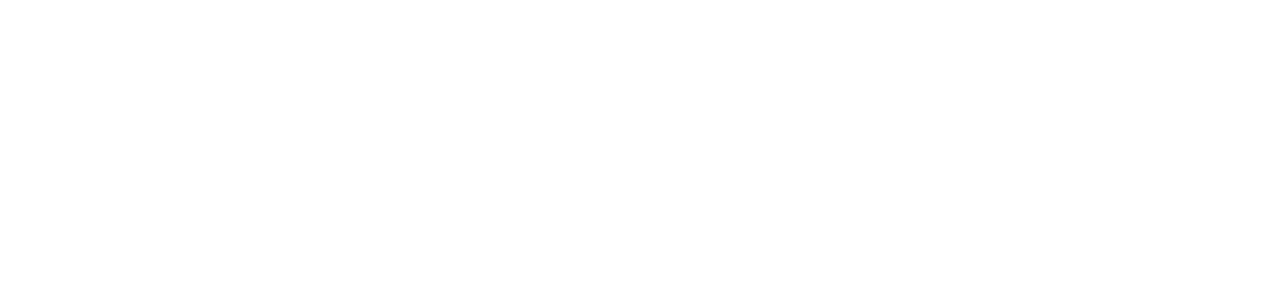
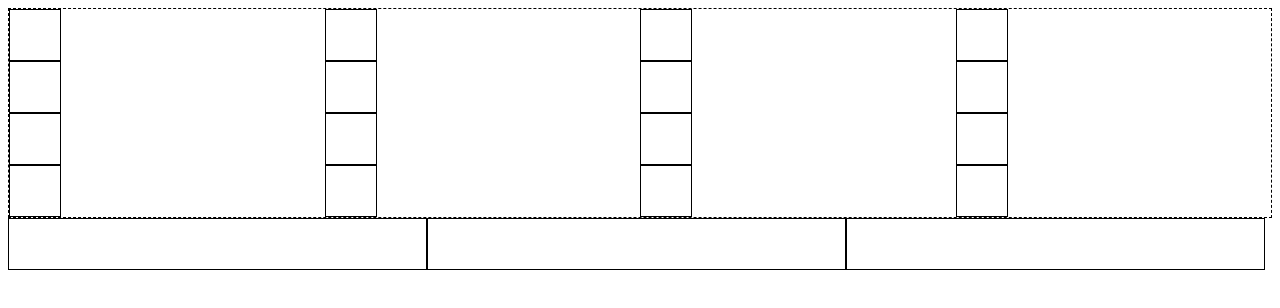
Before and after one commit to Tinzer9/TCH056-LABO3, a plain HTML site: page index.html in a window 1280 px wide. Drawn offline with Linux system fonts and the light colour scheme.

Commit message:
mise a niveau

```diff
--- a/index.html
+++ b/index.html
@@ -4,6 +4,7 @@
     <meta charset="UTF-8">
     <meta name="viewport" content="width=device-width, initial-scale=1.0">
     <title>TCH056 - LABO3</title>
+    <link href="./styles/style.css" rel="stylesheet">
 </head>
 <body>
     <header>
@@ -11,12 +12,29 @@
     </header>
 
     <main>
-        <section>
-            <div id="petitesbox"></div>
+        <section class="zone-petites-boites">
+                <div id="a"></div>
+                <div id="b"></div>
+                <div id="c"></div>
+                <div id="d"></div>
+                <div id="e"></div>
+                <div id="f"></div>
+                <div id="g"></div>
+                <div id="h"></div>
+                <div id="i"></div>
+                <div id="j"></div>
+                <div id="k"></div>
+                <div id="l"></div>
+                <div id="m"></div>
+                <div id="n"></div>
+                <div id="o"></div>
+                <div id="p"></div>
         </section>
 
-        <section>
-            <div id="A"
+        <section class="zone-grandes-boites">
+            <div id="grande-boite1"></div>
+            <div id="grande-boite2"></div>
+            <div id="grande-boite3"></div>
         </section>
     </main>
 
--- a/styles/style.css
+++ b/styles/style.css
@@ -0,0 +1,27 @@
+.zone-petites-boites {
+    display: grid;
+    grid-template-areas: "a b c d"
+                         "e f g h"
+                         "i j k l"
+                         "m n o p";
+    grid-template-columns: 1fr 1fr 1fr 1fr;
+    grid-template-rows: ;
+    border: 1px dashed black;
+    height: 50%;
+}
+
+.zone-grandes-boites {
+    display: flex;
+}
+
+.zone-grandes-boites div {
+    size-adjust: auto;
+    justify-content: space-between;
+    width: 33%;
+}
+
+div {
+    width: 50px;
+    height: 50px;
+    border: 1px solid black;
+}
```
Also changed, not shown: coollogo_com-31291832.png (added).
